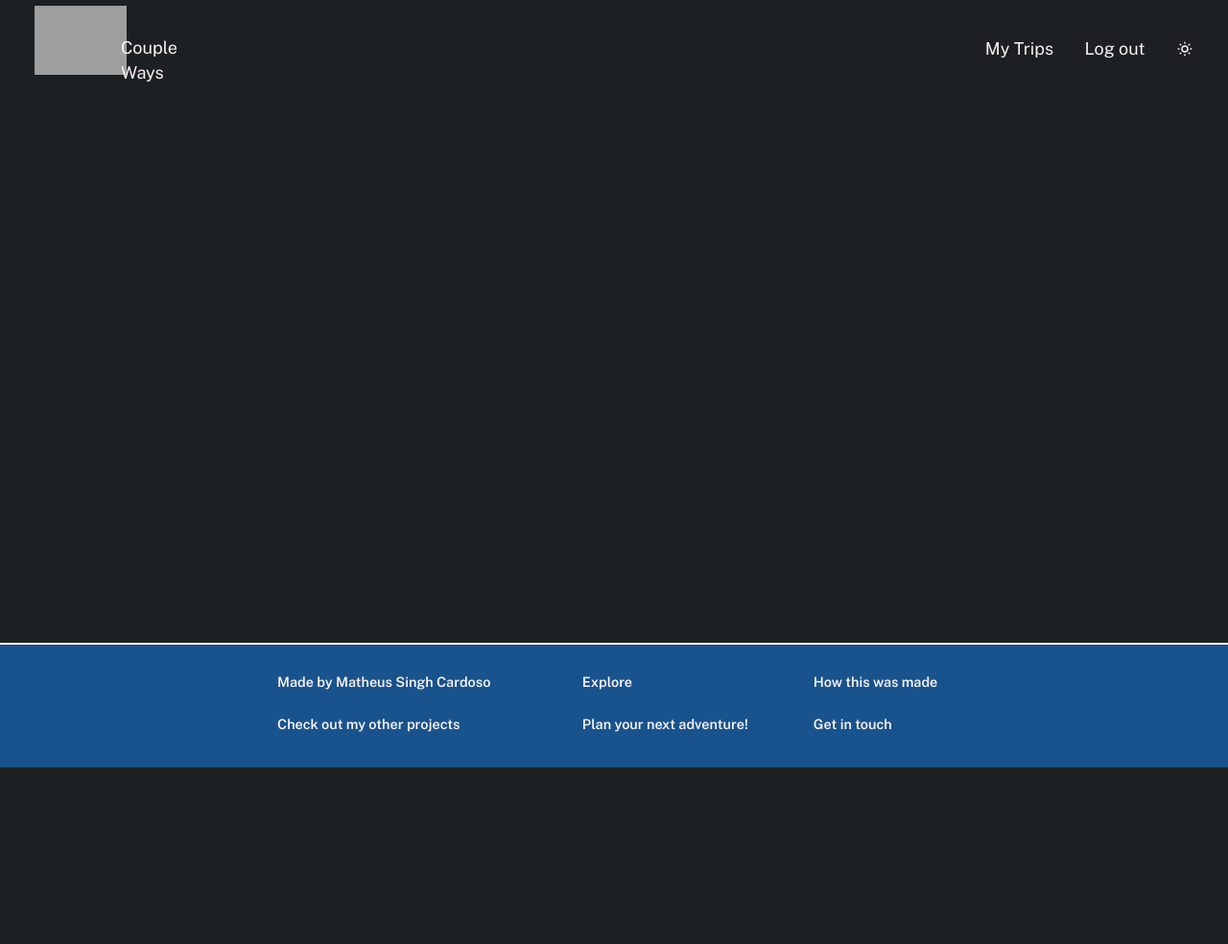
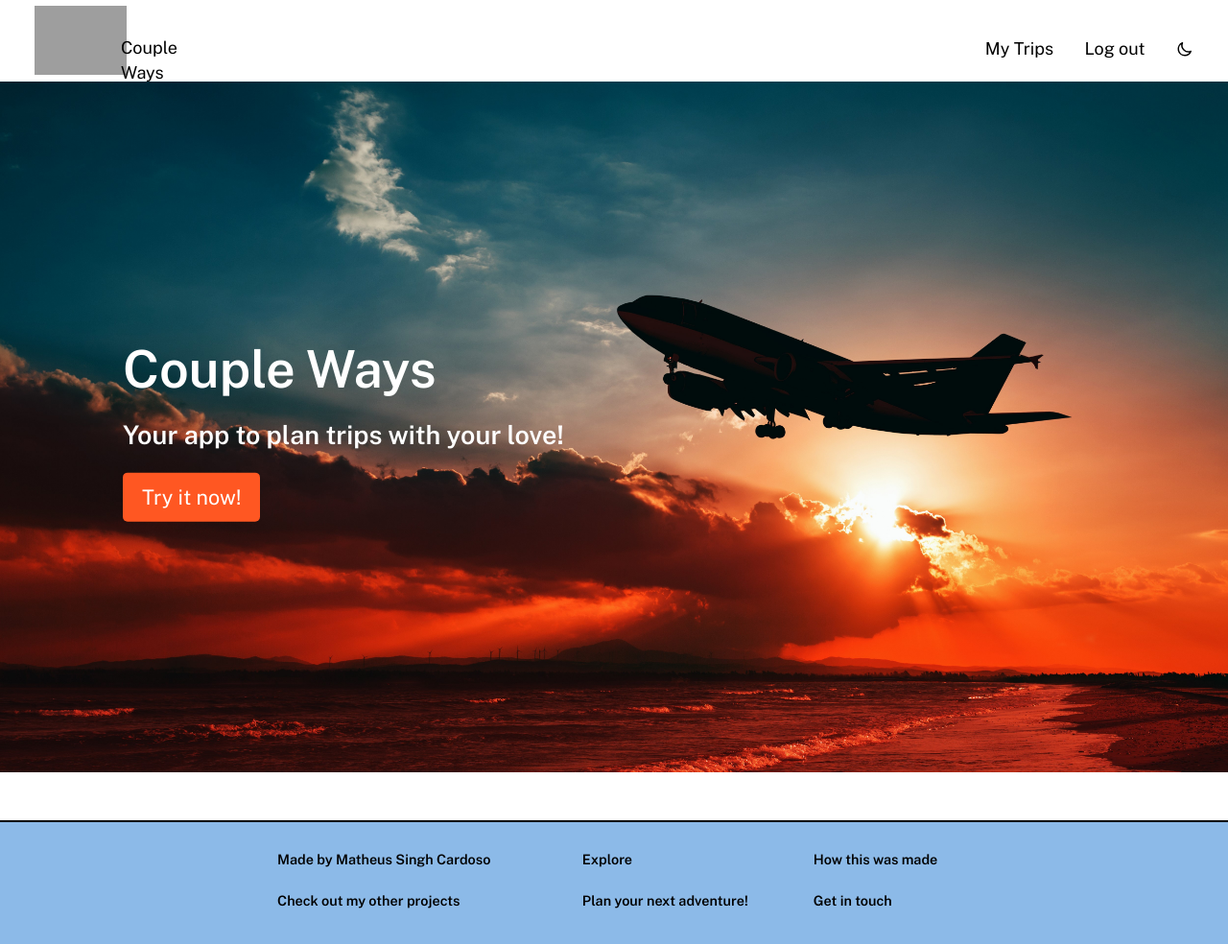
Before and after one commit to Snapcaszz/CoupleWays, a Flask app: page / in a window 1280 px wide. Shown: the whole page at 96% size. Before the commit the page ends 800 px from the top, so only its background shows below. Run offline with Flask 3, Linux system fonts and the light colour scheme; the visitor is signed in with stand-in values (Sample User, id 1); grey boxes are pictures that could not be loaded.

Commit message:
Added a landing page

```diff
--- a/couple_ways/routes.py
+++ b/couple_ways/routes.py
@@ -84,6 +84,7 @@
 @pages.route("/my_trips")
 @login_required
 def my_trips():
+    print(session.get("email"))
     user_data = current_app.db.user.find_one({"email": session["email"]})
     user = User(**user_data)
 
--- /dev/null
+++ b/couple_ways/static/css/landing_page.css
@@ -0,0 +1,47 @@
+.banner {
+    position: relative;
+    width: 100%;
+    height: 40rem; /* Adjust the height as needed */
+    overflow: hidden;
+}
+
+.banner img {
+    width: 100%;
+    height: auto;
+    position: absolute;
+    top: 0;
+    left: 0;
+}
+
+.banner-text {
+    position: absolute;
+    top: 50%;
+    left: 10%;
+    transform: translateY(-50%);
+    color: #fff;
+}
+
+.banner-text h1 {
+    font-size: 3em;
+    margin-bottom: 10px;
+}
+
+.banner-text h2 {
+    font-size: 1.5em;
+    margin-bottom: 20px;
+}
+
+.banner-text a {
+    display: inline-block;
+    padding: 10px 20px;
+    background-color: #ff5722;
+    color: #fff;
+    text-decoration: none;
+    font-size: 1.2em;
+    border-radius: 5px;
+    transition: background-color 0.3s;
+}
+
+.banner-text a:hover {
+    background-color: #e64a19;
+}
--- a/couple_ways/static/css/main.css
+++ b/couple_ways/static/css/main.css
@@ -1,4 +1,24 @@
 :root {
+  --text-dark: #fbf2f2;
+  --text-light: #000;
+  --text-muted: #595959;
+  --banner-shadow: rgba(255, 255, 255, 0.105);
+  --delete-hover: rgb(230, 20, 20);
+
+  --background-color: #1c2023;
+  --accent-color: #18538d;
+  --button-accent: #3070af;
+  --hover-color: #8CBAE8;
+  --accent-color-2: #8CBAE8;
+  --tag-colour: var(--accent-colour-2);
+  --calendar-icon: invert(1);
+  --fill-color: #ffc800;
+  --accent-color-3: #8CBAE8;
+
+  --border: 3px solid #fff;
+}
+
+:root.dark-mode {
   --text-dark: #000;
   --text-light: #fbf2f2;
   --text-muted: #595959;
@@ -16,26 +36,6 @@
 
   --border: 3px solid #000;
   --calendar-icon: invert(0);
-}
-
-:root.dark-mode {
-  --text-dark: #fbf2f2;
-  --text-light: #000;
-  --text-muted: #595959;
-  --banner-shadow: rgba(255, 255, 255, 0.105);
-  --delete-hover: rgb(230, 20, 20);
-
-  --background-color: #1c2023;
-  --accent-color: #18538d;
-  --button-accent: #3070af;
-  --hover-color: #8CBAE8;
-  --accent-color-2: #8CBAE8;
-  --tag-colour: var(--accent-colour-2);
-  --calendar-icon: invert(1);
-  --fill-color: #ffc800;
-  --accent-color-3: #8CBAE8;
-
-  --border: 3px solid #fff;
 }
 
 .button {
--- a/couple_ways/templates/landing_page.html
+++ b/couple_ways/templates/landing_page.html
@@ -1,11 +1,16 @@
 {% extends 'layout.html' %}
 
 {% block head_content %}
-
+    <link rel="stylesheet" href="{{ url_for('static', filename='css/landing_page.css') }}">
 {% endblock %}
 
 {% block main_content %}
-
-    <h1></h1>
-
+    <div class="banner">
+        <img src="{{ url_for('static', filename='img/banner.jpg') }}" alt="Couple Ways - banner">
+        <div class="banner-text">
+            <h1>Couple Ways</h1>
+            <h2>Your app to plan trips with your love!</h2>
+            <a class="btn" href="{{ url_for('pages.register') }}">Try it now!</a>
+        </div>
+    </div>
 {% endblock %}
--- a/couple_ways/templates/macros/nav.html
+++ b/couple_ways/templates/macros/nav.html
@@ -4,7 +4,7 @@
 <div class="header">
     <div class="nav--bar">
         <a class="nav--home" href="{{ url_for('pages.landing_page') }}">
-            <img class="app--logo" src="{{ url_for('static', filename='img/light_logo.svg') if session.get('theme') == 'light' else url_for('static', filename='img/dark_logo.svg') }}" alt="Couple Ways - logo"><span class="app--name">Couple Ways</span>
+            <img class="app--logo" src="{{ url_for('static', filename='img/dark_logo.svg') if session.get('theme') == 'light' else url_for('static', filename='img/light_logo.svg') }}" alt="Couple Ways - logo"><span class="app--name">Couple Ways</span>
         </a>
         <nav class="nav">
             {% if not email %}
@@ -19,9 +19,9 @@
             <a class="nav__link" href="{{ url_for('pages.toggle_theme', current_page= request.path) }}">
                 <span class="theme--selection">
                     {% if theme == "dark" %}
+                        {{ moon("theme__icon") }}
+                    {% else %}
                         {{ sun("theme__icon") }}
-                    {% else %}
-                        {{ moon("theme__icon") }}
                     {% endif %}
                 </span>
             </a>
```
Also changed, not shown: couple_ways/static/img/banner.jpg (added).
